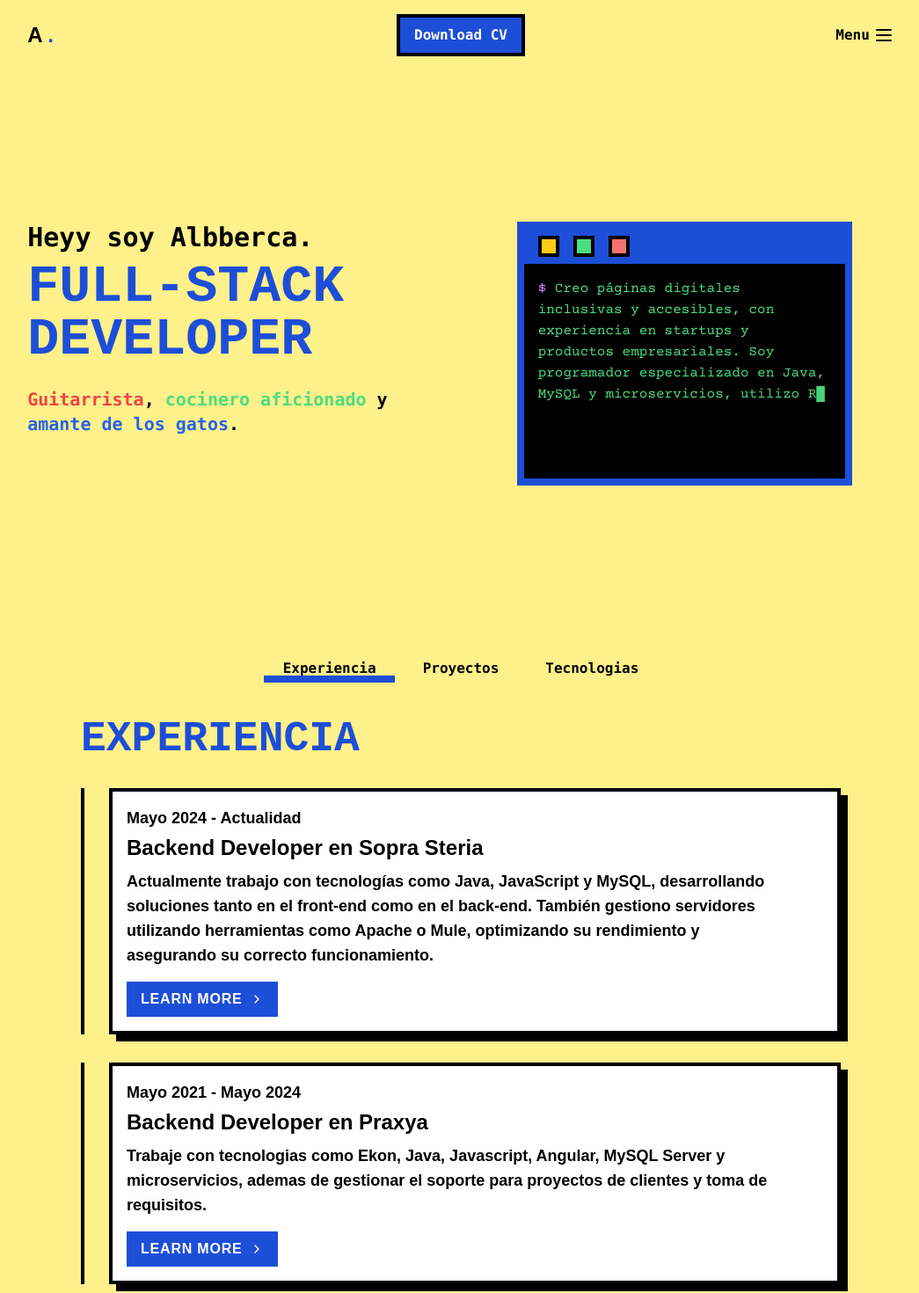
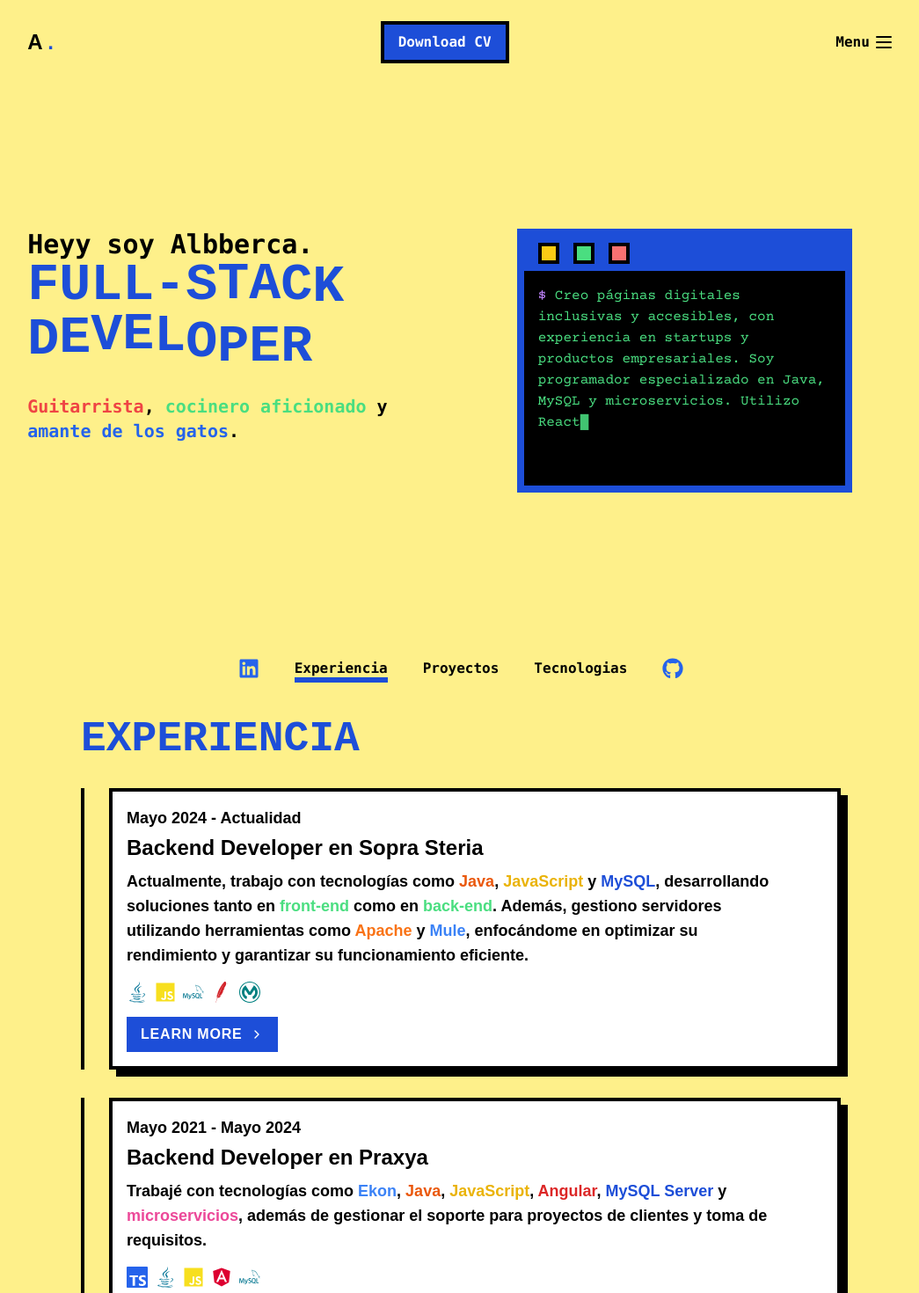
Before and after one commit to AlbbercaGit/portfolio, a Next.js app: page / in a window 1280 px wide. Shown: the top 1470 px of the page at 88% size, without its empty margins (116-1161 px from the left). Built offline with nearby package versions, Linux system fonts and the light colour scheme; a web font is replaced by a local one.

Commit message:
A falta de confirmacion se quedara asi.

```diff
--- a/src/app/components/DynamicNavBar.tsx
+++ b/src/app/components/DynamicNavBar.tsx
@@ -32,7 +32,7 @@ export default function DynamicNavBar() {
           }
         })
       },
-      { threshold: 0.5 }
+      { threshold: 0.3 }
     )
 
     sections.forEach((section) => {
--- /dev/null
+++ b/src/app/components/Footer.tsx
@@ -0,0 +1,108 @@
+"use client";
+
+import { motion } from "framer-motion";
+import { FaLinkedin, FaInstagram, FaEnvelope } from "react-icons/fa";
+
+export default function Component() {
+  const itemVariants = {
+    hidden: { y: 20, opacity: 0 },
+    visible: {
+      y: 0,
+      opacity: 1,
+      transition: {
+        type: "spring",
+        stiffness: 100,
+      },
+    },
+  };
+
+  const letterVariants = {
+    initial: { y: 0 },
+    hover: (i: number) => ({
+      y: -10,
+      transition: {
+        delay: i * 0.05,
+        type: "spring",
+        stiffness: 300,
+        damping: 10,
+      },
+    }),
+  };
+
+  return (
+    <motion.footer
+      className="mt-12 relative z-10 w-full bg-blue-600 text-yellow-300 p-8 border-t-8 border-white"
+      variants={itemVariants}
+    >
+      <div className="max-w-6xl mx-auto">
+        <div className="flex flex-col md:flex-row justify-center items-center mb-8">
+          <motion.h2
+            className="text-4xl font-vcr uppercase font-extrabold mb-4 md:mb-0 flex"
+            whileHover="hover"
+            initial="initial"
+          >
+            {"Albberca".split("").map((letter, index) => (
+              <motion.span
+                key={index}
+                variants={letterVariants}
+                custom={index}
+                style={{ display: "inline-block" }}
+              >
+                {letter}
+              </motion.span>
+            ))}
+            <motion.span
+              variants={letterVariants}
+              custom={8}
+              style={{ display: "inline-block" }}
+              className="text-blue-700"
+            >
+              .
+            </motion.span>
+          </motion.h2>
+        </div>
+        <div className="flex justify-center space-x-6 mb-8">
+          <motion.a
+            href="https://www.linkedin.com/in/albberca"
+            target="_blank"
+            rel="noopener noreferrer"
+            className="text-yellow-300 hover:text-red-500 transition-colors"
+            whileHover={{ scale: 1.2 }}
+            whileTap={{ scale: 0.9 }}
+          >
+            <FaLinkedin size={32} />
+          </motion.a>
+          <motion.a
+            href="mailto:albberca@example.com"
+            className="text-yellow-300 hover:text-green-400 transition-colors"
+            whileHover={{ scale: 1.2 }}
+            whileTap={{ scale: 0.9 }}
+          >
+            <FaEnvelope size={32} />
+          </motion.a>
+          <motion.a
+            href="https://www.instagram.com/albberca"
+            target="_blank"
+            rel="noopener noreferrer"
+            className="text-yellow-300 hover:text-pink-600 transition-colors"
+            whileHover={{ scale: 1.2 }}
+            whileTap={{ scale: 0.9 }}
+          >
+            <FaInstagram size={32} />
+          </motion.a>
+        </div>
+        <motion.div
+          className="text-center font-mono text-lg"
+          initial={{ opacity: 0 }}
+          animate={{ opacity: 1 }}
+          transition={{ delay: 0.5 }}
+        >
+          <p className="mb-2">¡Gracias por visitar mi portfolio!</p>
+          <p className="text-yellow-300 font-bold">
+            Hagamos algo increíble juntos.
+          </p>
+        </motion.div>
+      </div>
+    </motion.footer>
+  );
+}
--- a/src/app/components/Tecnologias.tsx
+++ b/src/app/components/Tecnologias.tsx
@@ -1,32 +1,34 @@
+import { Eclipse } from 'lucide-react'
 import React from 'react'
-import { FaHtml5, FaCss3Alt, FaJsSquare, FaReact, FaSass, FaPhp, FaNodeJs, FaLaravel, FaDocker, FaGitAlt, FaGithub, FaNpm, FaWordpress } from 'react-icons/fa'
-import { SiTailwindcss, SiFigma, SiMysql,SiApache , SiMongodb, SiNextdotjs, SiNginx, SiTypescript, SiAstro } from 'react-icons/si'
+import { FaHtml5, FaCss3Alt, FaJsSquare, FaReact, FaSass, FaPhp, FaJava , FaBoxes , FaDocker, FaGitAlt, FaGithub, FaNpm, FaWordpress } from 'react-icons/fa'
+import { SiTailwindcss, SiFigma, SiMysql,SiApache , SiMongodb, SiNextdotjs, SiMulesoft , SiTypescript, SiAstro,SiEclipseide  } from 'react-icons/si'
 import { VscTerminalBash,VscVscode  } from 'react-icons/vsc'
 
 const technologies = {
-  Frontend: ['HTML', 'CSS', 'JavaScript', 'React', 'Tailwind CSS', 'SASS', 'Figma'],
-  Backend: ['PHP', 'Node.js', 'Laravel', 'Express.js', 'MySQL', 'MongoDB', 'Next.js', 'Nginx', 'Apache'],
+  Frontend: ['HTML', 'CSS', 'JavaScript', 'React', 'Tailwind CSS', 'Figma'],
+  Backend: ['PHP', 'Java', 'Microservicios', 'MySQL', 'MongoDB', 'Next.js', 'Mule', 'Apache'],
   Learning: [ 'Astro', 'Docker', 'TypeScript'],
-  Tools: ['Git', 'GitHub', 'Terminal', 'VS Code', 'npm', 'WordPress']
+  Tools: ['Git', 'Eclipse','GitHub', 'Terminal', 'VS Code', 'npm', 'WordPress']
 }
 
 // Mapeo de íconos por tecnología usando react-icons
 const techIcons: { [key: string]: JSX.Element | null } = {
   HTML: <FaHtml5 className="w-5 h-5 mr-2 text-orange-600" />,  // Color naranja
   CSS: <FaCss3Alt className="w-5 h-5 mr-2 text-blue-600" />,   // Color azul
+  Eclipse: <SiEclipseide className="w-5 h-5 mr-2 text-blue-500" />,   // Color azul
   JavaScript: <FaJsSquare className="w-5 h-5 mr-2 text-yellow-500" />,  // Color amarillo
   React: <FaReact className="w-5 h-5 mr-2 text-cyan-500" />,  // Color cyan
   'Tailwind CSS': <SiTailwindcss className="w-5 h-5 mr-2 text-teal-400" />,  // Color teal
   SASS: <FaSass className="w-5 h-5 mr-2 text-pink-500" />,  // Color rosado
   Figma: <SiFigma className="w-5 h-5 mr-2 text-indigo-500" />,  // Color indigo
   PHP: <FaPhp className="w-5 h-5 mr-2 text-indigo-600" />,  // Color azul oscuro
-  'Node.js': <FaNodeJs className="w-5 h-5 mr-2 text-green-600" />,  // Color verde
-  Laravel: <FaLaravel className="w-5 h-5 mr-2 text-red-500" />,  // Color rojo
-  'Express.js': <FaNodeJs className="w-5 h-5 mr-2 text-green-600" />,
+  'Java': <FaJava  className="w-5 h-5 mr-2 text-orange-600" />,  // Color verde
+  Microservicios: <FaBoxes  className="w-5 h-5 mr-2 text-pink-500" />,  // Color rojo
+  'Express.js': <FaJava  className="w-5 h-5 mr-2 text-green-600" />,
   MySQL: <SiMysql className="w-5 h-5 mr-2 text-blue-700" />,
   MongoDB: <SiMongodb className="w-5 h-5 mr-2 text-green-500" />,
   'Next.js': <SiNextdotjs className="w-5 h-5 mr-2 text-black" />,
-  Nginx: <SiNginx className="w-5 h-5 mr-2 text-green-500" />,
+  Mule: <SiMulesoft  className="w-5 h-5 mr-2 text-blue-500" />,
   Docker: <FaDocker className="w-5 h-5 mr-2 text-blue-500" />,
   Git: <FaGitAlt className="w-5 h-5 mr-2 text-red-600" />,
   GitHub: <FaGithub className="w-5 h-5 mr-2 text-gray-800" />,
@@ -44,11 +46,11 @@ const CategoryIcon = ({ category }: { category: string }) => {
     case 'Frontend':
       return <FaReact className="w-8 h-8 text-blue-600" />
     case 'Backend':
-      return <FaNodeJs className="w-8 h-8 text-red-600" />
+      return <FaJava  className="w-8 h-8 text-red-600" />
     case 'Learning':
       return <FaDocker className="w-8 h-8 text-yellow-300" />
     case 'Tools':
-      return <FaGitAlt className="w-8 h-8 text-purple-600" />
+      return <FaGitAlt className="w-8 h-8 text-green-400" />
     default:
       return null
   }
@@ -59,7 +61,7 @@ export default function Component() {
     <div className="max-w-4xl mx-auto p-8 text-black font-inter">
       <h1 className="text-4xl md:text-5xl font-black mb-8 text-blue-700 uppercase font-vcr">Tecnologías</h1>
       <p className="text-xl mb-8 font-bold">
-        En mi viaje por el <span className="text-red-500">mundo del desarrollo web</span>, he cultivado{' '}
+        En mi viaje por el <span className="text-red-500">mundo del desarrollo</span>, he cultivado{' '}
         <span className="text-green-400">experiencia y habilidades</span> en una variedad de tecnologías.{' '}
         <span className="text-blue-600 ">Mi stack tecnológico incluye:</span>
       </p>
--- a/src/app/components/Timeline.tsx
+++ b/src/app/components/Timeline.tsx
@@ -2,24 +2,44 @@
 
 import React, { useEffect, useRef, useState } from 'react'
 import { ChevronRight } from 'lucide-react'
+import { FaJava, FaJs, FaAngular } from 'react-icons/fa'
+import { SiMysql, SiApache, SiMulesoft, SiTypescript } from 'react-icons/si'
 
 const timelineData = [
   {
     date: 'Mayo 2024 - Actualidad',
     title: 'Backend Developer en Sopra Steria',
-    description: 'Actualmente trabajo con tecnologías como Java, JavaScript y MySQL, desarrollando soluciones tanto en el front-end como en el back-end. También gestiono servidores utilizando herramientas como Apache o Mule, optimizando su rendimiento y asegurando su correcto funcionamiento.',
-    link: 'https://www.soprasteria.com'
-  },
+    description: (<>
+      Actualmente, trabajo con tecnologías como <span className="text-orange-600">Java</span>, <span className="text-yellow-500">JavaScript</span> y <span className="text-blue-700">MySQL</span>, desarrollando soluciones tanto en <span className="text-green-400">front-end</span> como en <span className="text-green-400">back-end</span>. Además, gestiono servidores utilizando herramientas como <span className="text-orange-500">Apache</span> y <span className="text-blue-500">Mule</span>, enfocándome en optimizar su rendimiento y garantizar su funcionamiento eficiente.
+    </>),
+    link: 'https://www.soprasteria.com',
+    icons: [
+      <FaJava key="java" className="w-5 h-5 mr-2" style={{ fill: '#007396' }} />,
+      <FaJs key="js" className="w-5 h-5 mr-2" style={{ fill: '#F7DF1E' }} />,
+      <SiMysql key="mysql" className="w-5 h-5 mr-2" style={{ fill: '#00758F' }} />,
+      <SiApache key="apache" className="w-5 h-5 mr-2" style={{ fill: '#D22128' }} />,
+      <SiMulesoft key="mule" className="w-5 h-5 mr-2" style={{ fill: '#008080' }} />
+    ]
+      },
   {
     date: 'Mayo 2021 - Mayo 2024',
     title: 'Backend Developer en Praxya',
-    description: 'Trabaje con tecnologias como Ekon, Java, Javascript, Angular, MySQL Server y microservicios, ademas de gestionar el soporte para proyectos de clientes y toma de requisitos.',
-    link: 'https://www.linkedin.com/company/praxya-group/posts/?feedView=all'
-  },
+    description: (<>
+      Trabajé con tecnologías como <span className="text-blue-500">Ekon</span>, <span className="text-orange-600">Java</span>, <span className="text-yellow-500">JavaScript</span>, <span className="text-red-600">Angular</span>, <span className="text-blue-700">MySQL Server</span> y <span className="text-pink-500">microservicios</span>, además de gestionar el soporte para proyectos de clientes y toma de requisitos.
+    </>),
+    link: 'https://www.linkedin.com/company/praxya-group/posts/?feedView=all',
+    icons: [
+      <SiTypescript key="ts" className="w-5 h-5 mr-2" style={{ fill: '#2563EB' }} />,
+      <FaJava key="java" className="w-5 h-5 mr-2" style={{ fill: '#007396' }} />,
+      <FaJs key="js" className="w-5 h-5 mr-2" style={{ fill: '#F7DF1E' }} />,
+      <FaAngular key="angular" className="w-5 h-5 mr-2" style={{ fill: '#DD0031' }} />,
+      <SiMysql key="mysql" className="w-5 h-5 mr-2" style={{ fill: '#00758F' }} />
+    ]  },
   {
     date: 'Septiembre 2019 - Mayo 2021',
     title: 'Estudios en Desarrollo de Aplicaciones Web',
-    description: 'Realize los estudios de DAW en el instituto Camp de Morvedre del Puerto de Sagunto.',
+    description: 'Realicé los estudios de DAW en el instituto Camp de Morvedre del Puerto de Sagunto.',
+    icons: []
   }
 ]
 
@@ -69,12 +89,22 @@ export default function Component() {
             }`}
             ref={el => {
               itemRefs.current[index] = el;
-            }}          >
+            }}
+          >
             <div className="absolute left-0 top-0 w-1 h-full bg-black"></div>
             <div className="ml-8 p-4 bg-white border-4 border-black shadow-[8px_8px_0px_0px_rgba(0,0,0,1)]">
               <div className="text-lg font-bold text-black mb-1 font-inter">{item.date}</div>
               <h2 className="text-2xl font-black mb-2 text-black font-inter">{item.title}</h2>
               <p className="text-lg font-bold text-black font-inter mb-4 text-wrap w-[95%]">{item.description}</p>
+              {item.icons.length > 0 && (
+                <div className="flex space-x-2 mb-4">
+                  {item.icons.map((icon, iconIndex) => (
+                    <div key={iconIndex} className="text-2xl">
+                      {React.cloneElement(icon, { className: "w-6 h-6" })}
+                    </div>
+                  ))}
+                </div>
+              )}
               {item.link && (
                 <a
                   href={item.link}
--- a/src/app/components/hero.tsx
+++ b/src/app/components/hero.tsx
@@ -1,14 +1,23 @@
 "use client";
 
-import { useState, useEffect } from "react";
+import { useState, useEffect, useCallback } from "react";
 import { Menu } from "lucide-react";
 import Link from 'next/link';
-import { motion } from 'framer-motion';
+import { motion, useAnimation } from 'framer-motion';
+import { FaLinkedin, FaGithub  } from 'react-icons/fa';
 
 export default function Component() {
   const [activeLink, setActiveLink] = useState("Experiencia");
   const [text, setText] = useState("");
-  const fullText = `  Creo páginas digitales inclusivas y accesibles, con experiencia en startups y productos empresariales. Soy programador especializado en Java, MySQL y microservicios,  utilizo React, Next.js y Tailwind para desarrollar interfaces modernas y eficientes. `;
+  const fullText = `  Creo páginas digitales inclusivas y accesibles, con experiencia en startups y productos empresariales. Soy programador especializado en Java, MySQL y microservicios. Utilizo React, Next.js y Tailwind para desarrollar interfaces modernas y eficientes `;
+
+  const controls = useAnimation();
+
+  const animateText = useCallback(async () => {
+    await controls.start("animate");
+    await controls.start("reset");
+    await controls.start("final");
+  }, [controls]);
 
   useEffect(() => {
     let i = 0;
@@ -21,8 +30,13 @@ export default function Component() {
       }
     }, 35);
 
-    return () => clearInterval(typingEffect);
-  }, []);
+    const animationInterval = setInterval(animateText, 5500);
+
+    return () => {
+      clearInterval(typingEffect);
+      clearInterval(animationInterval);
+    };
+  }, [fullText, animateText]);
 
   const handleScroll = (e: React.MouseEvent<HTMLAnchorElement, MouseEvent>, id: string) => {
     e.preventDefault();
@@ -32,6 +46,7 @@ export default function Component() {
     }
     setActiveLink(id);
   };
+
   const containerVariants = {
     hidden: { opacity: 0 },
     visible: {
@@ -56,6 +71,39 @@ export default function Component() {
     },
   };
 
+  const letterVariants = {
+    initial: { y: 0 },
+    animate: (i: number) => ({
+      y: -10,
+      transition: {
+        delay: i * 0.05,
+        duration: 0.2,
+        type: "spring",
+        stiffness: 400,
+        damping: 10,
+      },
+    }),
+    reset: (i: number) => ({
+      y: 5,
+      transition: {
+        delay: i * 0.05,
+        duration: 0.1,
+        type: "spring",
+        stiffness: 600,
+        damping: 10,
+      },
+    }),
+    final: {
+      y: 0,
+      transition: {
+        duration: 0.2,
+        type: "spring",
+        stiffness: 300,
+        damping: 20,
+      },
+    },
+  };
+
   return (
     <motion.div
       className="min-h-screen p-6 flex flex-col relative overflow-hidden md:justify-center md:items-center"
@@ -65,13 +113,21 @@ export default function Component() {
     >
       <motion.header className="flex justify-between items-center mb-12 relative z-10 font-mono font-bold md:w-4/5" variants={itemVariants}>
         <div className="text-2xl text-black font-inter">A <span className="text-blue-700">.</span></div>
+        <a
+      href="https://github.com/AlbbercaGit/videos/raw/60a5e66e4a181f3b1e5636b51d5065f0506e69c3/CV_Alejandro_Alberca.pdf
+"
+      target="_blank"
+      rel="noopener noreferrer"
+      className="inline-block"
+    >
       <motion.button
-          className="absolute left-1/2 transform -translate-x-1/2 bg-blue-700 text-white px-4 py-2 hover:bg-purple-800 transition-colors border-4 border-black"
+        className="flex justify-center items-center bg-blue-700 text-white px-4 py-2 hover:bg-blue-600 transition-colors border-4 border-black"
         whileHover={{ scale: 1.05 }}
         whileTap={{ scale: 0.95 }}
       >
         Download CV
       </motion.button>
+    </a>
         <motion.button
           className="text-black hover:text-gray-700 transition-colors flex items-center"
           whileHover={{ scale: 1.05 }}
@@ -83,15 +139,38 @@ export default function Component() {
       <motion.main className="flex-grow flex items-center w-full justify-center relative z-10" variants={itemVariants}>
         <div className="grid grid-cols-1 md:grid-cols-2 gap-8 w-full md:w-4/5">
           <motion.div variants={itemVariants}>
-            <motion.p className="text-3xl mb-2 text-black font-mono font-semibold" variants={itemVariants}>
+            <motion.p className="text-xl md:text-3xl mb-2 text-black font-mono font-semibold" variants={itemVariants}>
               Heyy soy Albberca.
             </motion.p>
-            <motion.h1 className="text-5xl md:text-6xl mb-6 font-vcr uppercase font-extrabold text-blue-700" variants={itemVariants}>
-              Full-Stack
+            <motion.h1
+              className="text-5xl md:text-6xl mb-3 md:mb-6 font-vcr uppercase font-extrabold text-blue-700"
+              variants={itemVariants}
+              animate={controls}
+              initial="initial"
+            >
+              {"Full-Stack".split("").map((letter, index) => (
+                <motion.span
+                  key={`full-stack-${index}`}
+                  variants={letterVariants}
+                  custom={index}
+                  style={{ display: "inline-block" }}
+                >
+                  {letter}
+                </motion.span>
+              ))}
               <br />
-              Developer
+              {"Developer".split("").map((letter, index) => (
+                <motion.span
+                  key={`developer-${index}`}
+                  variants={letterVariants}
+                  custom={index + "Full-Stack".length}
+                  style={{ display: "inline-block" }}
+                >
+                  {letter}
+                </motion.span>
+              ))}
             </motion.h1>
-            <motion.p className="text-xl mb-2 text-black font-mono font-semibold" variants={itemVariants}>
+            <motion.p className="text-lg md:text-xl mb-2 text-black font-mono font-semibold" variants={itemVariants}>
              <span className="text-red-500">Guitarrista</span>, <span className="text-green-400">cocinero aficionado</span> y <span className="text-blue-600">amante de los gatos</span>.
             </motion.p>
           </motion.div>
@@ -118,11 +197,21 @@ export default function Component() {
         </div>
       </motion.main>
       <motion.footer className="mt-12 relative z-10 w-full" variants={itemVariants}>
-  <nav className="flex justify-center font-mono font-bold relative max-w-md mx-auto">
+        <nav className="flex justify-center gap-10 font-mono font-bold relative max-w-md mx-auto">
+          <motion.a
+            href="https://www.linkedin.com/in/yourusername"
+            target="_blank"
+            rel="noopener noreferrer"
+            className="text-blue-600 hover:text-blue-700 transition-colors"
+            whileHover={{ scale: 1.1 }}
+            whileTap={{ scale: 0.9 }}
+          >
+            <FaLinkedin size={24} />
+          </motion.a>
           {["Experiencia", "Proyectos", "Tecnologias"].map((link) => (
             <motion.div
               key={link}
-        className="relative w-1/3 text-center"
+              className="relative w-1/3 text-center text-base"
               whileHover={{ scale: 1.05 }}
               whileTap={{ scale: 0.95 }}
             >
@@ -137,7 +226,7 @@ export default function Component() {
               {activeLink === link && (
                 <motion.div
                   layoutId="underline"
-            className="h-2 bg-blue-700 w-full absolute bottom-0 left-0"
+                  className="h-1.5 bg-blue-700 w-full absolute bottom-0 left-0"
                   initial={{ opacity: 0 }}
                   animate={{ opacity: 1, transition: { duration: 0.3 } }}
                   exit={{ opacity: 0 }}
@@ -145,24 +234,18 @@ export default function Component() {
               )}
             </motion.div>
           ))}
+          <motion.a
+            href="https://github.com/AlbbercaGit"
+            target="Github"
+            rel="noopener noreferrer"
+            className="text-blue-600 hover:text-blue-700 transition-colors"
+            whileHover={{ scale: 1.1 }}
+            whileTap={{ scale: 0.9 }}
+          >
+            <FaGithub  size={24} />
+          </motion.a>
         </nav>
       </motion.footer>
-
-      {/* Texto circular */}
-      {/* <div className="absolute bottom-0 right-0 w-32 h-32 transform translate-x-[0%] translate-y-1/4 font-mono font-bold">
-      <svg viewBox="0 0 100 100" className="w-full h-full">
-        <path
-          id="curve"
-          fill="transparent"
-          d="M 50, 50 m -45, 0 a 45,45 0 1,1 90,0 a 45,45 0 1,1 -90,0"
-        />
-        <text fontSize="9">
-          <textPath xlinkHref="#curve" startOffset="0%">
-            GOD IS ALSO A DESIGNER
-          </textPath>
-        </text>
-      </svg>
-    </div> */}
     </motion.div>
   );
 }
--- a/src/app/page.tsx
+++ b/src/app/page.tsx
@@ -3,6 +3,7 @@ import Hero from './components/hero';
 import Proyectos from './components/Proyectos';
 import Timeline from './components/Timeline';
 import Tecnologias from './components/Tecnologias';
+import Footer from './components/Footer';
 import DynamicNavBar from './components/DynamicNavBar';
 
 import './globals.css';
@@ -26,6 +27,7 @@ export default function Home() {
         <section id="tecnologias">
           <Tecnologias />
         </section>
+        <Footer />
       </div>
       <DynamicNavBar />
     </div>
```
Also changed, not shown: src/app/components/Proyectos.tsx (+24 -7 lines). Lines whose indentation alone changed are shown as unchanged.
